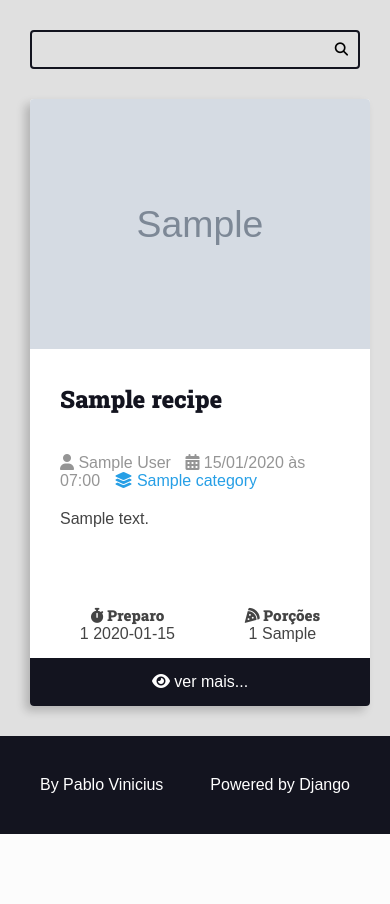
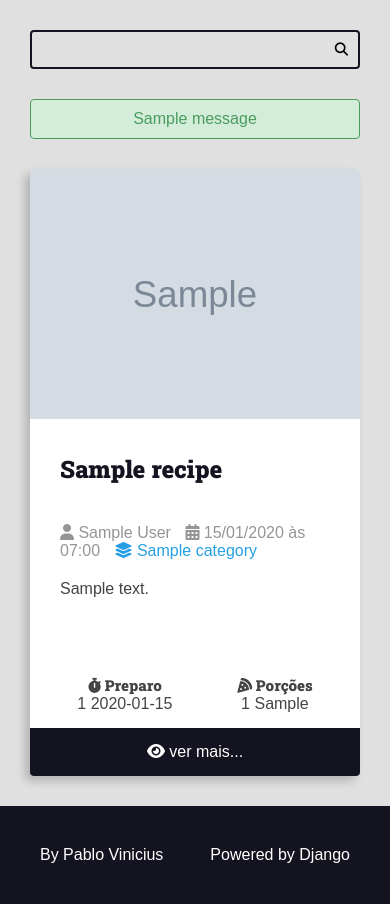
Before and after one commit to PabloVinii/receipes_django, a Django app: page / in a window 390 px wide. Shown: the part 113-1017 px from the top of the page. Before the commit the page ends 947 px from the top, so only its background shows below. Run offline with Django 4.2, Linux system fonts and the light colour scheme; tables that the repository leaves empty hold one stand-in row (values such as "Sample post"); grey boxes marked "Sample" are stand-in pictures; one stand-in notice (Sample message) is shown; some libraries are stand-ins or nearby versions.

Commit message:
flash messages

```diff
--- a/recipes/static/recipes/css/styles.css
+++ b/recipes/static/recipes/css/styles.css
@@ -301,6 +301,56 @@ h1, h2, h3, h4, h5, h6 {
     background: var(--color-primary-dark);
 }
 
+.messages-container {
+    display: flex;
+    flex-flow: column nowrap;
+    gap: calc(var(--spacing-gutter-medium) / 2);
+  }
+
+.message {
+    padding: 1rem;
+    border-radius: 4px;
+    border: 1px solid var(--color-dark-text);
+    background: var(--color-gray-2);
+    color: var(--color-dark-text);
+  }
+
+  .message-error {
+    border: 1px solid var(--color-error-dark);
+    background: var(--color-error-light);
+    color: var(--color-error-dark);
+  }
+
+  .message-success {
+    border: 1px solid var(--color-success-dark);
+    background: var(--color-success-light);
+    color: var(--color-success-dark);
+  }
+
+  .message-warning {
+    border: 1px solid var(--color-warning-dark);
+    background: var(--color-warning-light);
+    color: var(--color-warning-dark);
+  }
+
+  .message-alert {
+    border: 1px solid var(--color-alert-dark);
+    background: var(--color-alert-light);
+    color: var(--color-alert-dark);
+  }
+
+  .message-info {
+    border: 1px solid var(--color-info-dark);
+    background: var(--color-info-light);
+    color: var(--color-info-dark);
+  }
+
+  .message-debug {
+    border: 1px solid var(--color-debug-dark);
+    background: var(--color-debug-light);
+    color: var(--color-debug-dark);
+  }
+
 .main-content-detail .recipe-list-item:hover {
 transform: scale(1);
 box-shadow: -5px 5px 15px rgba(0, 0, 0, 0.2);
@@ -336,3 +386,9 @@ box-shadow: -5px 5px 15px rgba(0, 0, 0, 0.2);
   .m-y {
     margin: var(--spacing-gutter-medium) 0;
   }
+
+@media (max-width: 600px) {
+    .main-content-list {
+      grid-template-columns: repeat(auto-fit, minmax(100%, 1fr));
+    }
+  }
--- a/recipes/templates/recipes/pages/home.html
+++ b/recipes/templates/recipes/pages/home.html
@@ -3,6 +3,9 @@
 {% block title %}Home | {% endblock title %}
 
 {% block content %}
+
+{% include 'recipes/partials/messages.html' %}
+
 <div class="main-content main-content-list container">
     {% for recipe in recipes %}
     {% include 'recipes/partials/recipe.html' %}
--- /dev/null
+++ b/recipes/templates/recipes/partials/messages.html
@@ -0,0 +1,9 @@
+{% if messages %}
+<div class="main-content center container messages-container">
+    {% for message in messages %}
+        <div class="message {{ message.tags }}">
+            {{ message }}
+        </div>
+    {% endfor %}
+</div>
+{% endif %}
```
Also changed, not shown: project/settings.py (+9 -0 lines).
